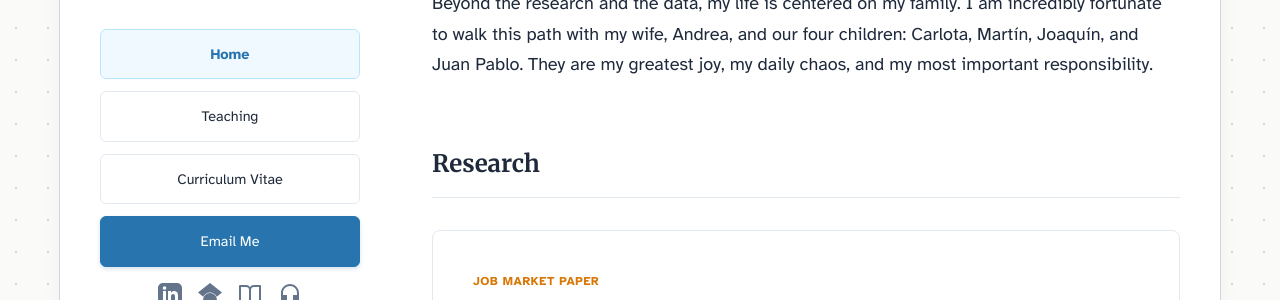
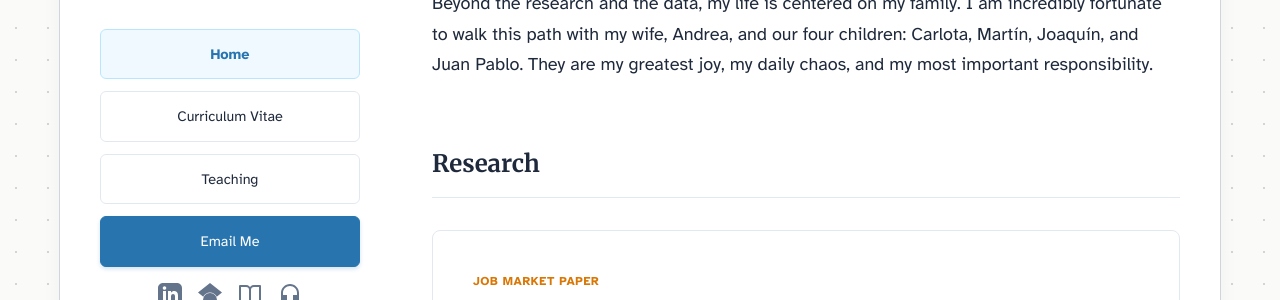
Before and after one commit to martins73/research-site, a Jekyll site: the page built from index.html, in a window 1280 px wide. Shown: the part 436-736 px from the top of the page. Built offline with Jekyll 4.4.1, drawn with Linux system fonts in a browser that asks for light colours.

Commit message:
Update default.html

```diff
--- a/_layouts/default.html
+++ b/_layouts/default.html
@@ -102,12 +102,21 @@
             <div class="name">{{ site.author.name }}</div>
             <div class="affiliation">PhD Candidate<br>{{ site.author.affiliation_short }}</div>
 {% assign current = page.url %}
-{% for item in site.data.navigation %}
-  <a href="{{ item.url | relative_url }}"
-     class="sidebar-btn {% if current == item.url %}btn-active{% else %}btn-outline{% endif %}">
-    {{ item.title }}
-  </a>
-{% endfor %}
+
+<a href="{{ '/' | relative_url }}"
+   class="sidebar-btn {% if current == '/' %}btn-active{% else %}btn-outline{% endif %}">
+  Home
+</a>
+
+<a href="{{ '/cv/' | relative_url }}"
+   class="sidebar-btn {% if current == '/cv/' %}btn-active{% else %}btn-outline{% endif %}">
+  Curriculum Vitae
+</a>
+
+<a href="{{ '/teaching/' | relative_url }}"
+   class="sidebar-btn {% if current == '/teaching/' %}btn-active{% else %}btn-outline{% endif %}">
+  Teaching
+</a>
             <a href="mailto:{{ site.author.email }}" class="sidebar-btn btn-primary">Email Me</a>
             <div class="social-links">
                 <!-- LinkedIn -->
```
